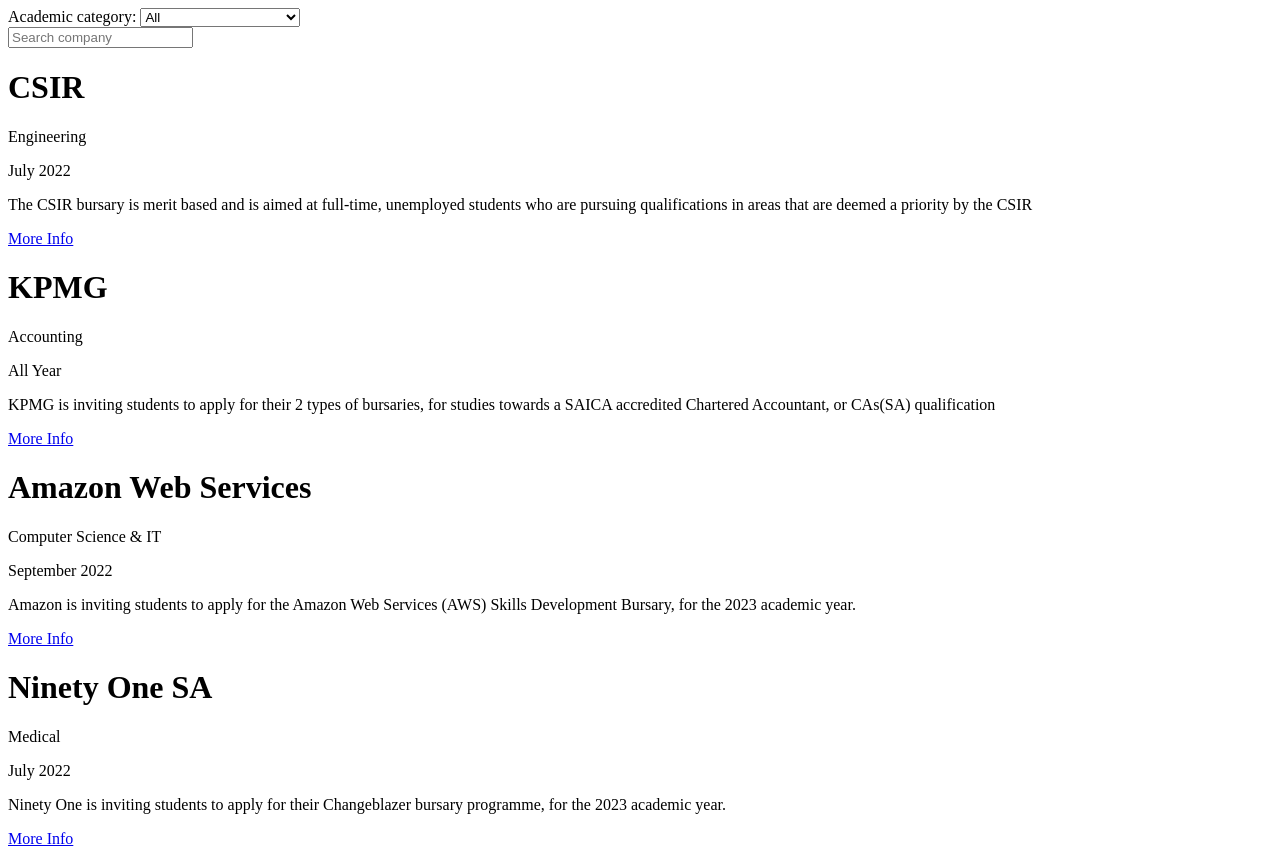
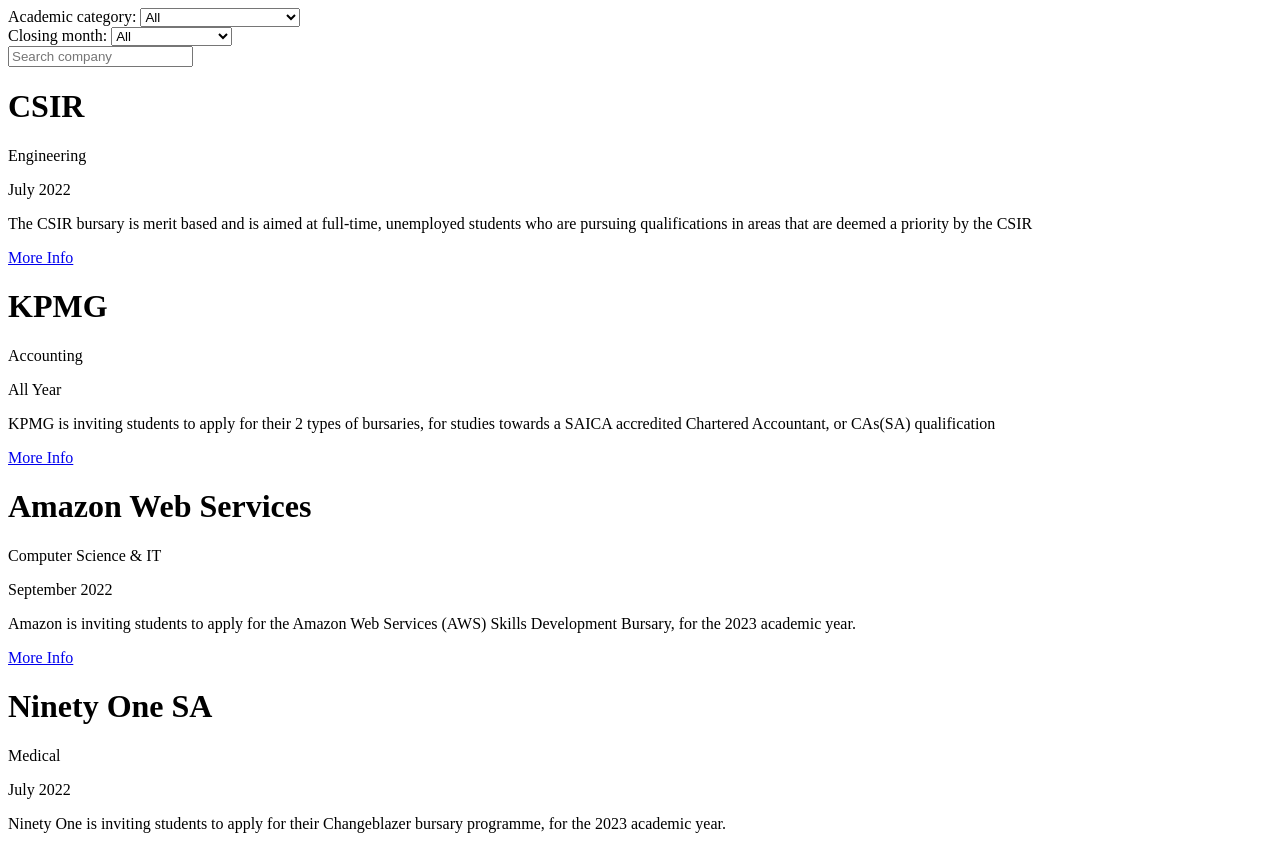
Before and after one commit to tshepi-tech/find_bursariesza, a React (Create React App) app: page / in a window 1280 px wide. Shown: the top 848 px of the page. Built offline with nearby package versions, Linux system fonts and the light colour scheme.

Commit message:
filter for months works

```diff
--- a/src/Components/AcademicCategory.jsx
+++ b/src/Components/AcademicCategory.jsx
@@ -1,14 +1,14 @@
 //Project Files
 import BursaryItem from "./BursaryItem.jsx";
 
-export default function AcademicCategory({value,bursaries}) {
+export default function AcademicCategory({academic_category,bursaries}) {
 
       //Properties
-      const selected_category = bursaries.filter((item) => item.category === `${value}`);
+      const selected_category = bursaries.filter((item) => item.category === `${academic_category}`);
       const category = selected_category.map((item) => (
         <BursaryItem key={item.id} item={item} />
       ));
-
+console.log(selected_category)
       return (
         <div >
           <div>{category}</div>
--- a/src/Components/Dashboard.jsx
+++ b/src/Components/Dashboard.jsx
@@ -4,6 +4,7 @@
 import bursaries from "../Data/bursaries.json";
 import BursaryList from "./BursaryList.jsx";
 import AcademicCategory from "./AcademicCategory.jsx";
+import MonthDue from "./MonthDue.jsx"
 
 import SearchList from "./SearchList";
 
@@ -11,7 +12,8 @@
 
    //Local State
    const [searchField, setSearchField] = useState("");
-   const [value, setValue] = useState("All");
+   const [academic_category, setCategory] = useState("All");
+   const [month,setMonth]=useState("All")
 
    //Methods
    const handleChange = (event) => {
@@ -27,13 +29,17 @@
 />
 
 //Methods
-function onSelect(event) {
-setValue(event.target.value);
+function onSelectCategory(event) {
+setCategory(event.target.value);
 }
+function onSelectMonth(event) {
+  setMonth(event.target.value);
+  console.log(month)
+  }
 
 const selectField = <div>
    <label htmlFor="Academic category">Academic category: </label>
-    <select name="bursaries" id="bursaries" value={value} onChange={onSelect}>
+    <select name="bursaries" id="bursaries" academic_category={academic_category} onChange={onSelectCategory}>
      <option value="All">All</option>
      <option value="Engineering">Engineering</option>
      <option value="Accounting">Accounting</option>
@@ -43,12 +49,21 @@
      </select>
      </div>
 
+const selectMonth= <div> <label htmlFor="Closing month">Closing month: </label>
+     <select name="dueMonth" id="dueMonth" month={month} onChange={onSelectMonth}>
+     <option value="All">All</option>
+     <option value="July 2022">July 2022</option>
+     <option value="August 2022">August 2022</option>
+     <option value="September 2022">September 2022</option>
+     <option value="All year">All year</option>
+     </select>
+</div>
   return (
     <div>
       {selectField}
+      {selectMonth}
       {searchbox}
-        {value === "All" ? searchbox === "" ? (<BursaryList/>):
-   (<SearchList bursaries={bursaries} searchField={searchField} />):(<AcademicCategory value={value} bursaries={bursaries}/>)}
+        {month === "All" ? searchbox === "" ? (<BursaryList/>):
+   (<SearchList bursaries={bursaries} searchField={searchField} />):(<MonthDue academic_category={academic_category} bursaries={bursaries} month={month}/>)}
    </div>
-  )
-}
+  )}
--- /dev/null
+++ b/src/Components/MonthDue.jsx
@@ -0,0 +1,18 @@
+//Project Files
+import BursaryItem from "./BursaryItem.jsx";
+
+export default function MonthDue({bursaries,month}) {
+
+      //Properties
+      const selected_month = bursaries.filter((item) => item.dueDate === `${month}`);
+      const dueDate = selected_month.map((item) => (
+        <BursaryItem key={item.id} item={item} />
+      ));
+
+      return (
+        <div >
+          <div>{dueDate}</div>
+        </div>
+      );
+
+}
```
